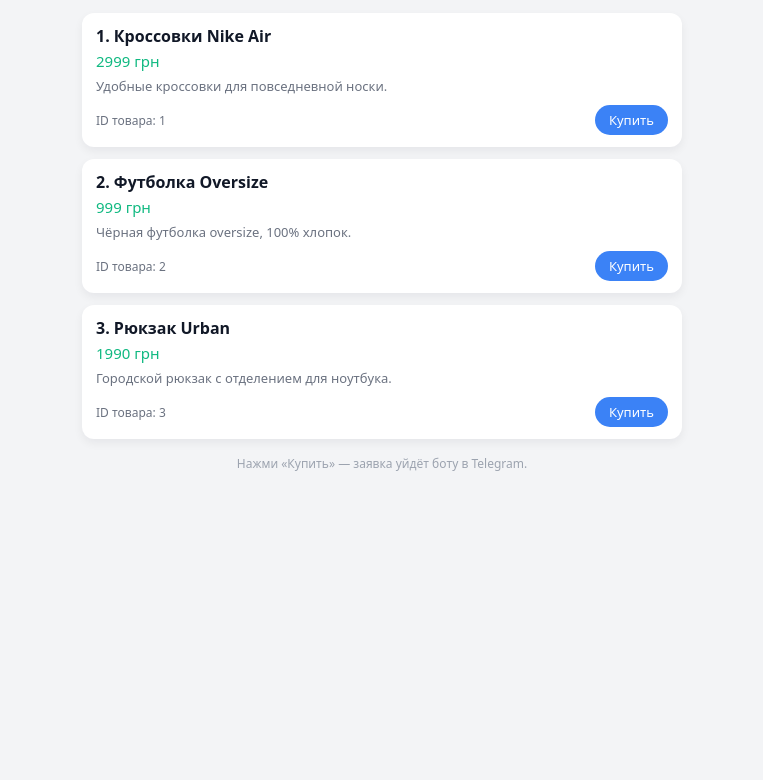
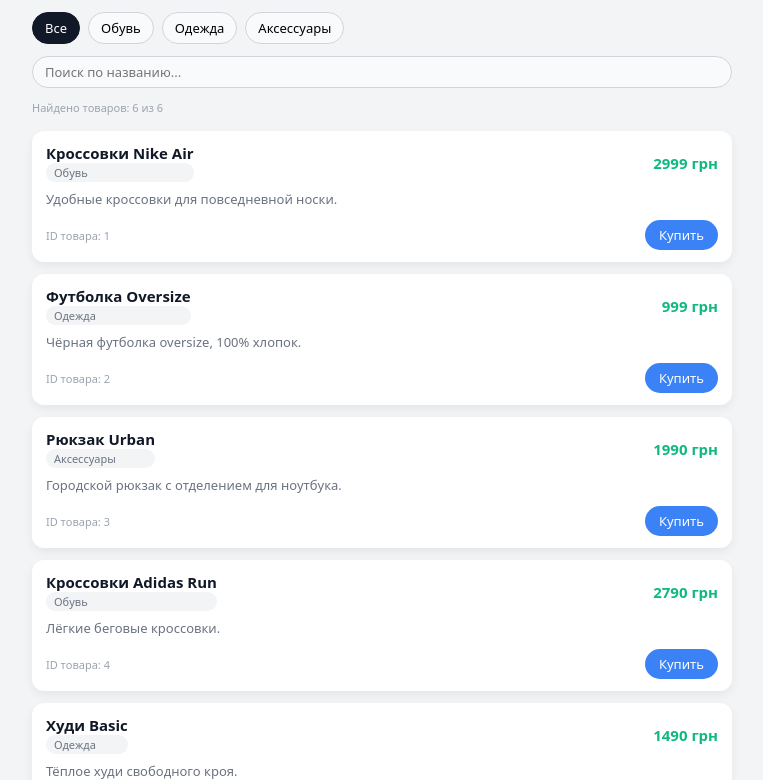
Before and after one commit to m1mp/MarketEquinox, a plain HTML site: page index.html in a window 1280 px wide. Shown: the part 75-855 px from the top of the page, without its empty margins (258-1021 px from the left). Before the commit the page ends 800 px from the top, so only its background shows below. Drawn offline with Linux system fonts and the light colour scheme.

Commit message:
Enhance product display with categories and searchфф
Updated layout and styling for the product display, added category filtering and search functionality.

```diff
--- a/index.html
+++ b/index.html
@@ -23,23 +23,76 @@
     }
 
     .app {
-      max-width: 600px;
+      max-width: 700px;
       margin: 0 auto;
     }
 
     .header {
-      text-align: center;
       margin-bottom: 16px;
     }
 
-    .header h1 {
+    .header-title {
       font-size: 24px;
+      font-weight: 700;
       margin-bottom: 4px;
     }
 
-    .header p {
-      font-size: 14px;
+    .header-sub {
+      font-size: 13px;
       color: #6b7280;
+    }
+
+    .top-bar {
+      margin-top: 12px;
+      display: flex;
+      flex-direction: column;
+      gap: 8px;
+    }
+
+    .categories {
+      display: flex;
+      gap: 8px;
+      overflow-x: auto;
+      padding-bottom: 4px;
+    }
+
+    .cat-btn {
+      flex-shrink: 0;
+      border-radius: 999px;
+      padding: 6px 12px;
+      font-size: 13px;
+      border: 1px solid #d1d5db;
+      background: #f9fafb;
+      cursor: pointer;
+      white-space: nowrap;
+    }
+
+    .cat-btn.active {
+      background: #111827;
+      color: #ffffff;
+      border-color: #111827;
+    }
+
+    .search-wrap {
+      display: flex;
+      align-items: center;
+      gap: 8px;
+    }
+
+    .search-input {
+      flex: 1;
+      border-radius: 999px;
+      border: 1px solid #d1d5db;
+      padding: 6px 12px;
+      font-size: 13px;
+      outline: none;
+      background: #f9fafb;
+    }
+
+    .counter {
+      font-size: 11px;
+      color: #9ca3af;
+      margin-top: 4px;
     }
 
     .products {
@@ -47,6 +100,7 @@
       flex-direction: column;
       gap: 12px;
       margin-top: 16px;
+      margin-bottom: 16px;
     }
 
     .card {
@@ -54,33 +108,50 @@
       border-radius: 12px;
       padding: 12px 14px;
       box-shadow: 0 4px 10px rgba(15, 23, 42, 0.06);
+      display: flex;
+      flex-direction: column;
+      gap: 4px;
+    }
+
+    .card-header {
+      display: flex;
+      justify-content: space-between;
+      align-items: center;
+      gap: 8px;
     }
 
     .card-title {
-      font-size: 16px;
+      font-size: 15px;
       font-weight: 600;
-      margin-bottom: 4px;
+    }
+
+    .card-category {
+      font-size: 11px;
+      color: #6b7280;
+      padding: 2px 8px;
+      border-radius: 999px;
+      background: #f3f4f6;
     }
 
     .card-price {
       font-size: 15px;
-      font-weight: 500;
+      font-weight: 600;
       color: #10b981;
-      margin-bottom: 6px;
     }
 
     .card-desc {
       font-size: 13px;
       color: #6b7280;
-      margin-bottom: 10px;
+      margin-top: 4px;
     }
 
     .card-footer {
+      margin-top: 8px;
       display: flex;
       justify-content: space-between;
       align-items: center;
-      font-size: 12px;
-      color: #6b7280;
+      font-size: 11px;
+      color: #9ca3af;
     }
 
     .btn {
@@ -98,8 +169,8 @@
     }
 
     .hint {
-      margin-top: 16px;
-      font-size: 12px;
+      margin-top: 4px;
+      font-size: 11px;
       color: #9ca3af;
       text-align: center;
     }
@@ -108,8 +179,23 @@
 <body>
   <div class="app">
     <div class="header">
-      <h1>Мой магазин</h1>
-      <p>Демо-витрина WebApp</p>
+      <div class="header-title">Мой магазин</div>
+      <div class="header-sub">Выбери категорию или найди товар по названию</div>
+    </div>
+
+    <div class="top-bar">
+      <div id="categoryBar" class="categories"></div>
+
+      <div class="search-wrap">
+        <input
+          id="searchInput"
+          class="search-input"
+          type="text"
+          placeholder="Поиск по названию..."
+        />
+      </div>
+
+      <div id="counter" class="counter"></div>
     </div>
 
     <div id="products" class="products"></div>
@@ -125,44 +211,129 @@
       tg.ready();
     }
 
-    // Товары
+    // ======= ДАННЫЕ ТОВАРОВ =======
+    // Можно смело расширять список, просто добавляя новые объекты
     const products = [
       {
         id: 1,
         name: "Кроссовки Nike Air",
         price: 2999,
-        description: "Удобные кроссовки для повседневной носки."
+        description: "Удобные кроссовки для повседневной носки.",
+        category: "Обувь"
       },
       {
         id: 2,
         name: "Футболка Oversize",
         price: 999,
-        description: "Чёрная футболка oversize, 100% хлопок."
+        description: "Чёрная футболка oversize, 100% хлопок.",
+        category: "Одежда"
       },
       {
         id: 3,
         name: "Рюкзак Urban",
         price: 1990,
-        description: "Городской рюкзак с отделением для ноутбука."
+        description: "Городской рюкзак с отделением для ноутбука.",
+        category: "Аксессуары"
+      },
+      {
+        id: 4,
+        name: "Кроссовки Adidas Run",
+        price: 2790,
+        description: "Лёгкие беговые кроссовки.",
+        category: "Обувь"
+      },
+      {
+        id: 5,
+        name: "Худи Basic",
+        price: 1490,
+        description: "Тёплое худи свободного кроя.",
+        category: "Одежда"
+      },
+      {
+        id: 6,
+        name: "Сумка через плечо",
+        price: 890,
+        description: "Компактная сумка для города.",
+        category: "Аксессуары"
       }
     ];
 
+    // ======= ЭЛЕМЕНТЫ DOM =======
+    const productsContainer = document.getElementById("products");
+    const categoryBar = document.getElementById("categoryBar");
+    const searchInput = document.getElementById("searchInput");
+    const counterEl = document.getElementById("counter");
+
+    let activeCategory = "Все";
+
+    // ======= КАТЕГОРИИ =======
+    function getCategories() {
+      const set = new Set();
+      products.forEach((p) => set.add(p.category));
+      return ["Все", ...Array.from(set)];
+    }
+
+    function renderCategories() {
+      const categories = getCategories();
+      categoryBar.innerHTML = "";
+
+      categories.forEach((cat) => {
+        const btn = document.createElement("button");
+        btn.className = "cat-btn" + (cat === activeCategory ? " active" : "");
+        btn.textContent = cat;
+        btn.dataset.category = cat;
+        categoryBar.appendChild(btn);
+      });
+    }
+
+    categoryBar.addEventListener("click", (event) => {
+      const btn = event.target.closest(".cat-btn");
+      if (!btn) return;
+      const cat = btn.dataset.category;
+      if (!cat) return;
+
+      activeCategory = cat;
+      renderCategories();
+      renderProducts();
+    });
+
+    // ======= ФИЛЬТР ТОВАРОВ =======
+    function getFilteredProducts() {
+      const query = searchInput.value.trim().toLowerCase();
+      return products.filter((p) => {
+        const byCategory =
+          activeCategory === "Все" ? true : p.category === activeCategory;
+        const bySearch = query
+          ? p.name.toLowerCase().includes(query)
+          : true;
+        return byCategory && bySearch;
+      });
+    }
+
+    // ======= ОТРИСОВКА ТОВАРОВ =======
     function renderProducts() {
-      const container = document.getElementById("products");
-      container.innerHTML = "";
+      const list = getFilteredProducts();
+      productsContainer.innerHTML = "";
 
-      if (!products.length) {
-        container.innerHTML = "<p>Пока нет ни одного товара 😔</p>";
+      counterEl.textContent = `Найдено товаров: ${list.length} из ${products.length}`;
+
+      if (!list.length) {
+        productsContainer.innerHTML = "<p>По твоему запросу ничего не найдено 😔</p>";
         return;
       }
 
-      products.forEach((p) => {
+      list.forEach((p) => {
         const card = document.createElement("div");
         card.className = "card";
 
         card.innerHTML = `
-          <div class="card-title">${p.id}. ${p.name}</div>
+          <div class="card-header">
+            <div>
+              <div class="card-title">${p.name}</div>
+              <div class="card-category">${p.category}</div>
+            </div>
             <div class="card-price">${p.price} грн</div>
+          </div>
           <div class="card-desc">${p.description || ""}</div>
           <div class="card-footer">
             <span>ID товара: ${p.id}</span>
@@ -170,11 +341,17 @@
           </div>
         `;
 
-        container.appendChild(card);
+        productsContainer.appendChild(card);
+      });
+    }
+
+    // Поиск
+    searchInput.addEventListener("input", () => {
+      renderProducts();
     });
 
-      // Один обработчик на все кнопки
-      container.addEventListener("click", (event) => {
+    // Обработка клика "Купить"
+    productsContainer.addEventListener("click", (event) => {
       const btn = event.target.closest("button.btn");
       if (!btn) return;
 
@@ -183,20 +360,19 @@
       if (!product) return;
 
       if (tg && tg.sendData) {
-          // Отправляем данные в бота
         const payload = {
           action: "buy",
           productId: product.id
         };
         tg.sendData(JSON.stringify(payload));
-          tg.close(); // можно закрыть WebApp после клика
+        tg.close();
       } else {
-          // Если открыт не в Telegram (просто в браузере)
         alert(`Сейчас это демо.\nВ Telegram-боте можно купить товар с ID ${product.id}.`);
       }
     });
-    }
 
+    // Стартовая отрисовка
+    renderCategories();
     renderProducts();
   </script>
 </body>
```
Lines whose indentation alone changed are shown as unchanged.
